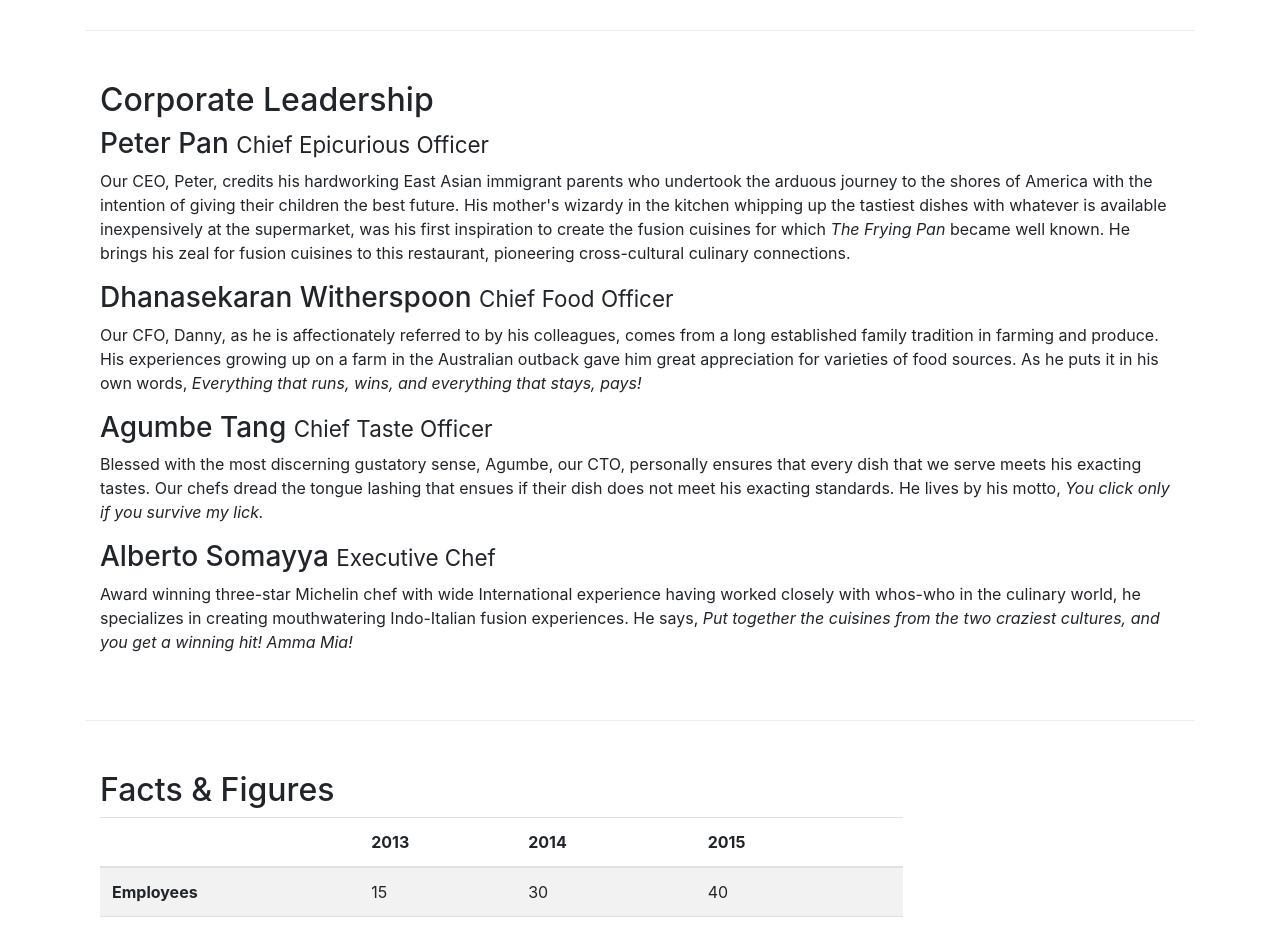
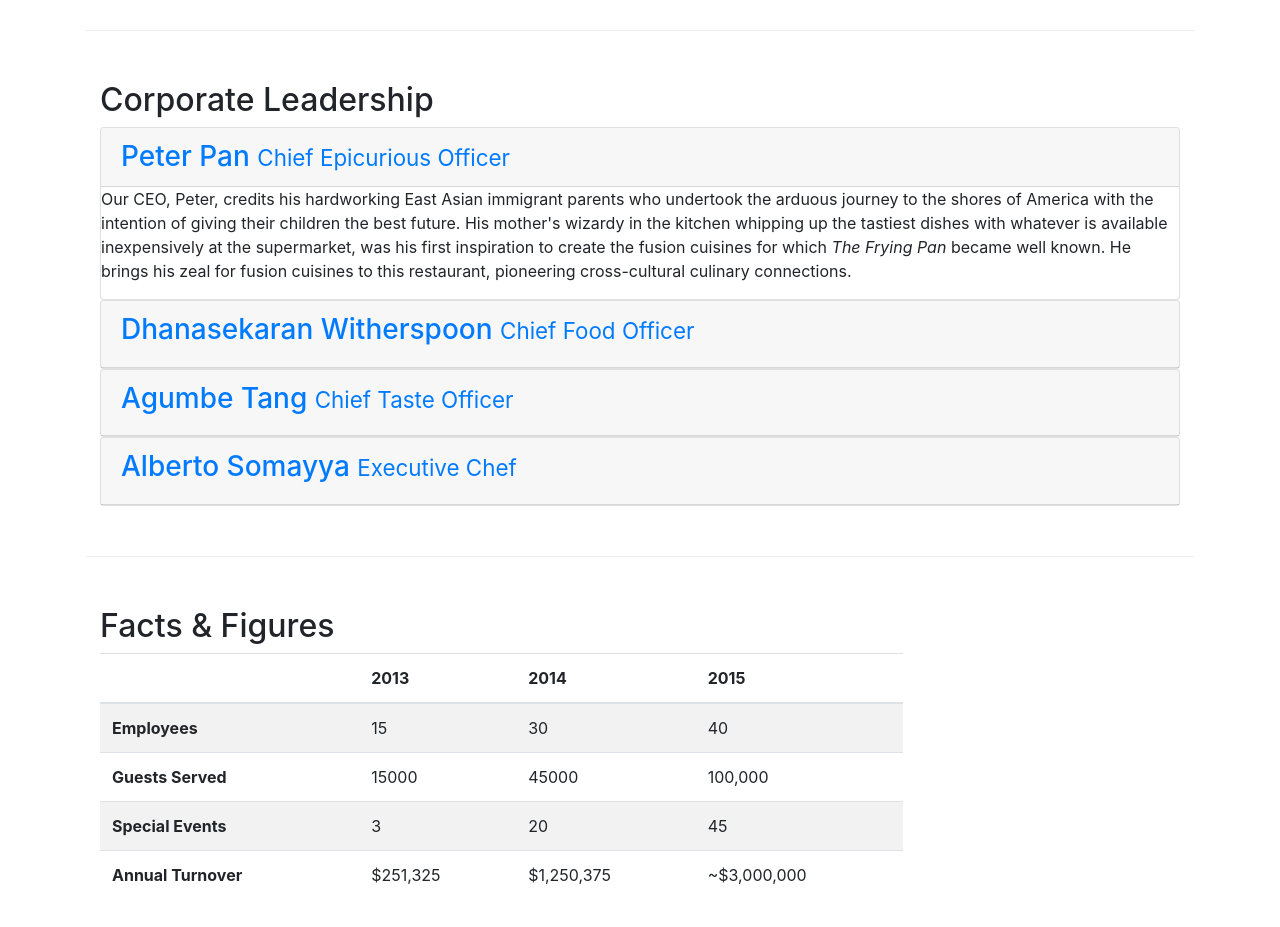
Before and after one commit to jiahongch/conFusion, a website: page aboutus.html in a window 1280 px wide. Shown: the part 880-1807 px from the top of the page. Drawn offline with nearby package versions, Linux system fonts and the light colour scheme.

Commit message:
accordion and collapse

```diff
--- a/aboutus.html
+++ b/aboutus.html
@@ -103,16 +103,44 @@
         <div class="row row-content align-items-center">
             <div class="col-12">
                 <h2>Corporate Leadership</h2>
-                <h3>Peter Pan <small>Chief Epicurious Officer</small></h3>
-                <p class="hidden-xs-down">Our CEO, Peter, credits his hardworking East Asian immigrant parents who undertook the arduous journey to the shores of America with the intention of giving their children the best future. His mother's wizardy in the kitchen whipping up the tastiest dishes with whatever is available inexpensively at the supermarket, was his first inspiration to create the fusion cuisines for which <em>The Frying Pan</em> became well known. He brings his zeal for fusion cuisines to this restaurant, pioneering cross-cultural culinary connections.</p>
-                <h3>Dhanasekaran Witherspoon <small>Chief Food Officer</small></h3>
-                <p class="hidden-xs-down">Our CFO, Danny, as he is affectionately referred to by his colleagues, comes from a long established family tradition in farming and produce. His experiences growing up on a farm in the Australian outback gave him great appreciation for varieties of food sources. As he puts it in his own words, <em>Everything that runs, wins, and everything that stays, pays!</em></p>
-                <h3>Agumbe Tang <small>Chief Taste Officer</small></h3>
-                <p class="hidden-xs-down">Blessed with the most discerning gustatory sense, Agumbe, our CTO, personally ensures that every dish that we serve meets his exacting tastes. Our chefs dread the tongue lashing that ensues if their dish does not meet his exacting standards. He lives by his motto, <em>You click only if you survive my lick.</em></p>
-                <h3>Alberto Somayya <small>Executive Chef</small></h3>
-                <p class="hidden-xs-down">Award winning three-star Michelin chef with wide International experience having worked closely with whos-who in the culinary world, he specializes in creating mouthwatering Indo-Italian fusion experiences. He says, <em>Put together the cuisines from the two craziest cultures, and you get a winning hit! Amma Mia!</em></p>
+                <div class="accordion" role="tablist">
+                    <div class="card">
+                        <div class="card-header" role="tab" id="peterhead">
+                            <h3 class="mb-0"> <a data-toggle="collapse" data-parent="#accordion" href="#peter">Peter Pan <small>Chief Epicurious Officer</small></a></h3>
+                        </div>
+                        <div  role="tabpanel" class="collapse show" id="peter">
+                            <div class="card-block">
+                                <p>Our CEO, Peter, credits his hardworking East Asian immigrant parents who undertook the arduous journey to the shores of America with the intention of giving their children the best future. His mother's wizardy in the kitchen whipping up the tastiest dishes with whatever is available inexpensively at the supermarket, was his first inspiration to create the fusion cuisines for which <em>The Frying Pan</em> became well known. He brings his zeal for fusion cuisines to this restaurant, pioneering  cross-cultural culinary connections.</p>
+                            </div>
+                        </div>
+                    </div>
+                    <div class="card">
+                        <div class="card-header" role="tab" id="dannyhead">
+                            <h3><a class="collapsed" data-toggle="collapse" data-parent="#accordion" href="#danny">Dhanasekaran Witherspoon <small>Chief Food Officer</small></a></h3>
+                        </div>
+                        <div  role="tabpanel" class="collapse" id="danny">
+                            <p>Our CFO, Danny, as he is affectionately referred to by his colleagues, comes from a long established family tradition in farming and produce. His experiences growing up on a farm in the Australian outback gave him great appreciation for varieties of food sources. As he puts it in his own words, <em>Everything that runs, wins, and everything that stays, pays!</em></p>
+                        </div>
+                    </div>
+                    <div class="card">
+                        <div class="card-header" role="tab" id="agumbehead">
+                            <h3><a class="collapsed" data-toggle="collapse" data-parent="#accordion" href="#agumbe">Agumbe Tang <small>Chief Taste Officer</small></a></h3>
+                        </div>
+                        <div  role="tabpanel" class="collapse" id="agumbe">
+                            <p>Blessed with the most discerning gustatory sense, Agumbe, our CTO, personally ensures that every dish that we serve meets his exacting tastes. Our chefs dread the tongue lashing that ensues if their dish does not meet his exacting standards. He lives by his motto, <em>You click only if you survive my lick.</em></p>
+                        </div>
+                    </div>
+                   <div class="card">
+                        <div class="card-header" role="tab" id="albertohead">
+                            <h3><a class="collapsed" data-toggle="collapse" data-parent="#accordion" href="#alberto">Alberto Somayya <small>Executive Chef</small></a></h3>
+                            </div>
+                        <div  role="tabpanel" class="collapse" id="alberto">
+                            <p>Award winning three-star Michelin chef with wide International experience having worked closely with whos-who in the culinary world, he specializes in creating mouthwatering Indo-Italian fusion experiences. He says, <em>Put together the cuisines from the two craziest cultures, and you get a winning hit! Amma Mia!</em></p>
+                        </div>
+                    </div>
+                </div>
             </div>
-       </div>
+        </div>
         <div class="row row-content">
             <div class="col-12 col-sm-9">
                 <h2>Facts &amp; Figures</h2>
--- a/css/styles.css
+++ b/css/styles.css
@@ -35,3 +35,9 @@ body{
 .navbar-inverse {
      background-color: #512DA8;
 }
+.tab-content {
+    border-left: 1px solid #ddd;
+    border-right: 1px solid #ddd;
+    border-bottom: 1px solid #ddd;
+    padding: 10px;
+}
```
